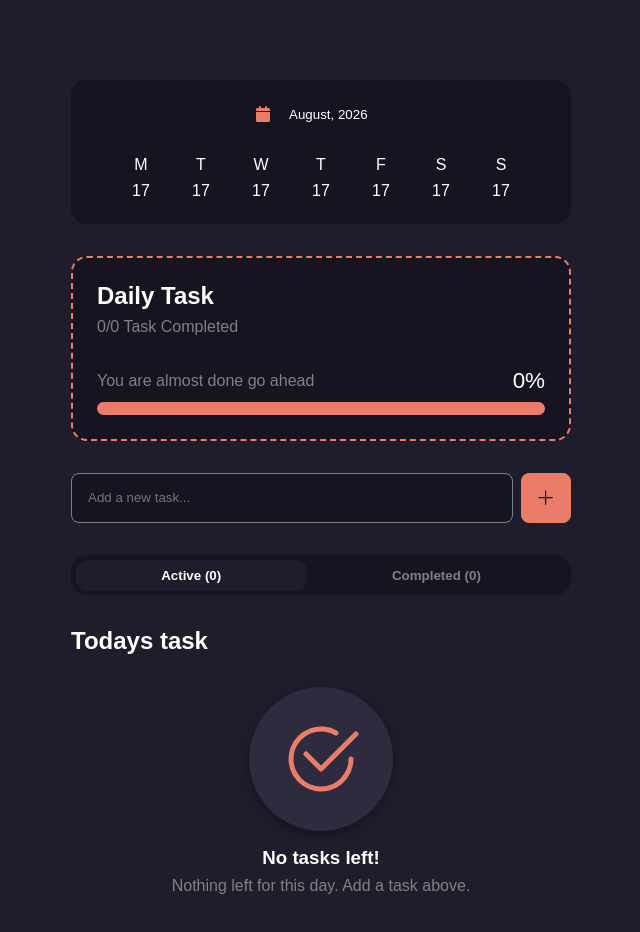
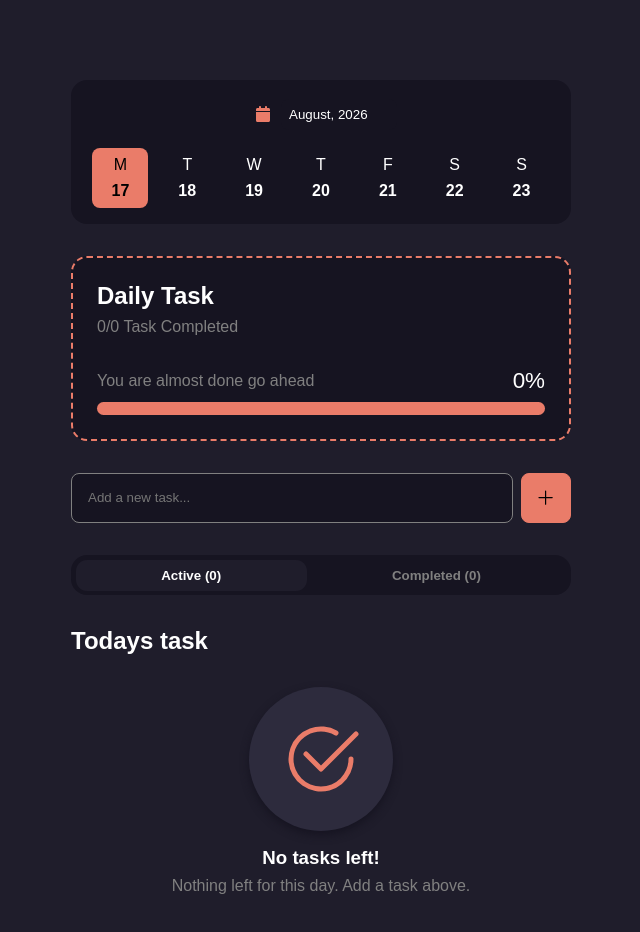
Before and after one commit to NinjaNean/todo, a React (Vite) app: page / in a window 1280 px wide. Shown: the top 932 px of the page, without its empty margins (319-959 px from the left). Built offline with nearby package versions, Linux system fonts and the light colour scheme.

Commit message:
Refactor Calender component to enhance week display and improve date handling

```diff
--- a/src/components/Calender.css
+++ b/src/components/Calender.css
@@ -27,19 +27,32 @@
 
   .week-carousel {
     display: flex;
+    width: 100%;
+    justify-content: space-around;
 
     .day {
       display: flex;
       flex-direction: column;
       align-items: center;
-      width: 44px;
+      width: 40px;
       gap: 0.5rem;
       padding: 0.5rem;
+      border-radius: 0.5rem;
+
+      &.active {
+        background-color: var(--secondary);
+
+        p {
+          color: black;
+        }
+      }
 
       p {
         margin: 0;
       }
-      p:;
+      p:last-child {
+        font-weight: bold;
+      }
     }
   }
 }
--- a/src/components/Calender.tsx
+++ b/src/components/Calender.tsx
@@ -2,10 +2,19 @@ import { useState } from "react";
 import DatePicker from "react-datepicker";
 import "react-datepicker/dist/react-datepicker.css";
 import "./Calender.css";
+import { addDays, format, isSameDay, startOfWeek } from "date-fns";
 
 function Calender() {
   const [startDate, setStartDate] = useState(new Date());
-  const week = ["M", "T", "W", "T", "F", "S", "S"];
+  const startOfCurrentWeek = startOfWeek(startDate, { weekStartsOn: 1 });
+  const weekDays = Array.from({ length: 7 }).map((_, index) => {
+    const dayDate = addDays(startOfCurrentWeek, index);
+    return {
+      dayName: format(dayDate, "EEEEE"), // M, T, O...
+      dayNumber: format(dayDate, "d"), // 25
+      date: dayDate,
+    };
+  });
 
   return (
     <div className="date-container">
@@ -18,11 +27,13 @@ function Calender() {
       />
 
       <div className="week-carousel">
-        {week.map((w, index) => {
+        {weekDays.map((w, index) => {
+          const isSelected = isSameDay(w.date, startDate);
+
           return (
-            <div className="day" key={index}>
-              <p>{w}</p>
-              <p>17</p>
+            <div className={`day ${isSelected ? "active" : ""}`} key={index}>
+              <p>{w.dayName}</p>
+              <p>{w.dayNumber}</p>
             </div>
           );
         })}
```
